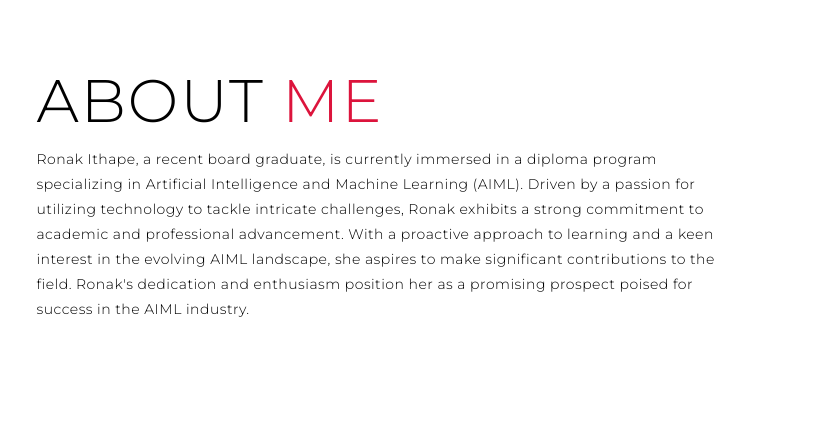
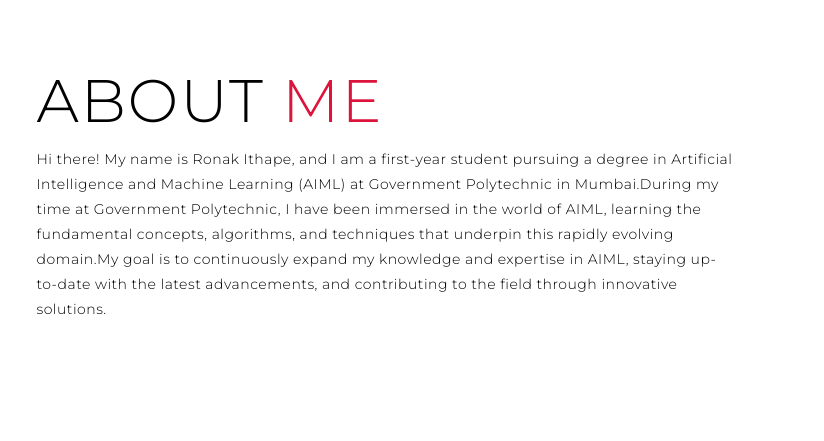
Before and after one commit to ronaksithape/Portfolioronak, a plain HTML site: page index.html in a window 1280 px wide. Shown: the part 997-1438 px from the top of the page, 456-1280 px from the left. Drawn offline with Linux system fonts and the light colour scheme.

Commit message:
Update index.html

```diff
--- a/index.html
+++ b/index.html
@@ -63,7 +63,7 @@
       </div>
       <div class="col-right">
         <h1 class="section-title">About <span>me</span></h1>
-        <p>Ronak Ithape, a recent board graduate, is currently immersed in a diploma program specializing in Artificial Intelligence and Machine Learning (AIML). Driven by a passion for utilizing technology to tackle intricate challenges, Ronak exhibits a strong commitment to academic and professional advancement. With a proactive approach to learning and a keen interest in the evolving AIML landscape, she aspires to make significant contributions to the field. Ronak's dedication and enthusiasm position her as a promising prospect poised for success in the AIML industry.</p>
+        <p>Hi there! My name is Ronak Ithape, and I am a first-year student pursuing a degree in Artificial Intelligence and Machine Learning (AIML) at Government Polytechnic in Mumbai.During my time at Government Polytechnic, I have been immersed in the world of AIML, learning the fundamental concepts, algorithms, and techniques that underpin this rapidly evolving domain.My goal is to continuously expand my knowledge and expertise in AIML, staying up-to-date with the latest advancements, and contributing to the field through innovative solutions.</p>
       </div>
     </div>
   </section>
```
